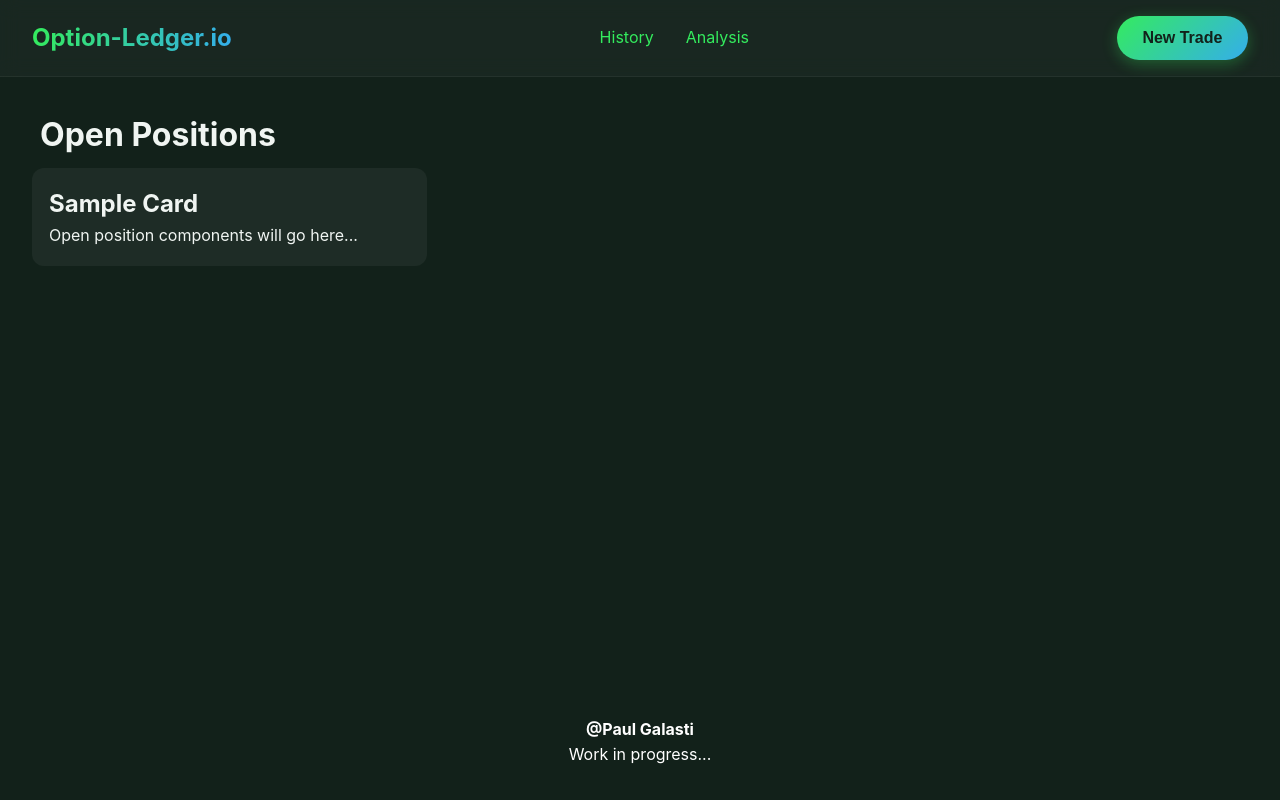
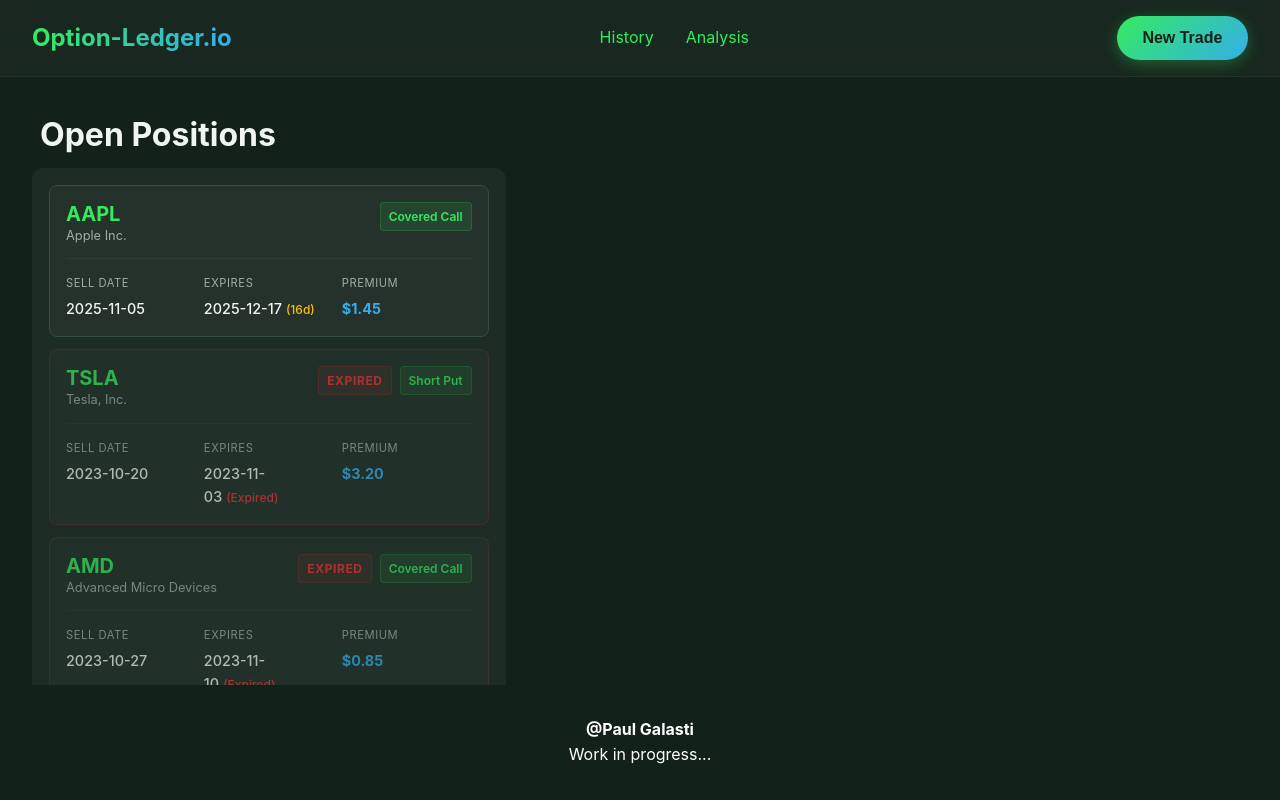
Before and after one commit to pgalasti/option-ledger, a React (Vite) app: page / in a window 1280 px wide. Built offline with nearby package versions, Linux system fonts and the light colour scheme.

Commit message:
Add open position summary with dummy data. May need to move around new trade button

```diff
--- a/src/components/OpenPositions.jsx
+++ b/src/components/OpenPositions.jsx
@@ -1,12 +1,15 @@
-import React from 'react';
+import PositionSummary from './PositionSummary';
+import { positions } from '../dummyData';
 
 const OpenPositions = () => {
+
     return (
         <div>
             <h1 style={{ marginLeft: '0.5rem' }}>Open Positions</h1>
             <div className="card card-open-positions" style={{ marginTop: '0.5rem' }}>
-                <h2>Sample Card</h2>
-                <p>Open position components will go here...</p>
+                {positions.map(position => (
+                    <PositionSummary key={position.id} position={position} />
+                ))}
             </div>
         </div>
     );
--- /dev/null
+++ b/src/components/PositionSummary.jsx
@@ -0,0 +1,45 @@
+import React from 'react';
+
+const PositionSummary = ({ position }) => {
+    const { symbol, name, type, sellDate, expirationDate, priceSold } = position;
+
+    const daysUntil = Math.floor((new Date(expirationDate) - new Date()) / (1000 * 60 * 60 * 24));
+    const isExpired = daysUntil < 0;
+
+    return (
+        <div className={`position-summary-card ${isExpired ? 'expired' : ''}`}>
+            <div className="position-header">
+                <div className="position-symbol-group">
+                    <h3 className="position-symbol">{symbol}</h3>
+                    <span className="position-name">{name}</span>
+                </div>
+                <div className="badges-container">
+                    {isExpired && <span className="badge-expired">EXPIRED</span>}
+                    <div className="position-type-badge">{type}</div>
+                </div>
+            </div>
+
+            <div className="position-details-grid">
+                <div className="detail-item">
+                    <span className="detail-label">Sell Date</span>
+                    <span className="detail-value">{sellDate}</span>
+                </div>
+                <div className="detail-item">
+                    <span className="detail-label">Expires</span>
+                    <span className="detail-value">
+                        {expirationDate}
+                        <span className={`days-remaining ${isExpired ? 'expired-text' : ''}`}>
+                            ({isExpired ? 'Expired' : `${daysUntil}d`})
+                        </span>
+                    </span>
+                </div>
+                <div className="detail-item">
+                    <span className="detail-label">Premium</span>
+                    <span className="detail-value price">${priceSold.toFixed(2)}</span>
+                </div>
+            </div>
+        </div>
+    );
+};
+
+export default PositionSummary;
--- /dev/null
+++ b/src/dummyData.js
@@ -0,0 +1,48 @@
+// Will remove this after I add new trade functionality and persist to at least local storage
+export const positions = [
+    {
+        id: 1,
+        symbol: 'AAPL',
+        name: 'Apple Inc.',
+        type: 'Covered Call',
+        sellDate: '2025-11-05',
+        expirationDate: '2025-12-17',
+        priceSold: 1.45
+    },
+    {
+        id: 2,
+        symbol: 'TSLA',
+        name: 'Tesla, Inc.',
+        type: 'Short Put',
+        sellDate: '2023-10-20',
+        expirationDate: '2023-11-03',
+        priceSold: 3.20
+    },
+    {
+        id: 3,
+        symbol: 'AMD',
+        name: 'Advanced Micro Devices',
+        type: 'Covered Call',
+        sellDate: '2023-10-27',
+        expirationDate: '2023-11-10',
+        priceSold: 0.85
+    },
+    {
+        id: 4,
+        symbol: 'AMD',
+        name: 'Advanced Micro Devices',
+        type: 'Covered Call',
+        sellDate: '2023-10-27',
+        expirationDate: '2023-11-10',
+        priceSold: 0.85
+    },
+    {
+        id: 5,
+        symbol: 'AMD',
+        name: 'Advanced Micro Devices',
+        type: 'Covered Call',
+        sellDate: '2023-10-27',
+        expirationDate: '2023-11-10',
+        priceSold: 0.85
+    }
+];
--- a/src/modified-valley.green.css
+++ b/src/modified-valley.green.css
@@ -193,7 +193,26 @@
 }
 
 .card-open-positions {
-  width: 50%;
+  width: 60%;
+  max-height: 600px;
+  overflow-y: auto;
+  scrollbar-width: thin;
+  scrollbar-color: var(--color-primary) rgba(255, 255, 255, 0.05);
+}
+
+.card-open-positions::-webkit-scrollbar {
+  width: 8px;
+}
+
+.card-open-positions::-webkit-scrollbar-track {
+  background: rgba(255, 255, 255, 0.05);
+  border-radius: 4px;
+}
+
+.card-open-positions::-webkit-scrollbar-thumb {
+  background-color: var(--color-primary);
+  border-radius: 4px;
+  border: 2px solid rgba(255, 255, 255, 0.05);
 }
 
 .footer {
@@ -220,3 +239,121 @@
   flex-direction: column;
   gap: var(--spacing-md);
 }
+
+/* Position Summary Component */
+.position-summary-card {
+  background: rgba(255, 255, 255, 0.03);
+  border: 1px solid var(--color-border);
+  border-radius: 8px;
+  padding: 1rem;
+  margin-bottom: 0.75rem;
+  transition: all var(--transition-fast);
+}
+
+.position-summary-card:hover {
+  background: rgba(255, 255, 255, 0.06);
+  border-color: var(--color-primary);
+  transform: translateY(-2px);
+}
+
+.position-header {
+  display: flex;
+  justify-content: space-between;
+  align-items: flex-start;
+  margin-bottom: 1rem;
+  border-bottom: 1px solid rgba(255, 255, 255, 0.05);
+  padding-bottom: 0.75rem;
+}
+
+.position-symbol-group {
+  display: flex;
+  flex-direction: column;
+}
+
+.position-symbol {
+  font-size: 1.25rem;
+  font-weight: 700;
+  color: var(--color-primary);
+  line-height: 1.2;
+}
+
+.position-name {
+  font-size: 0.8rem;
+  color: var(--color-text-muted);
+}
+
+.position-type-badge {
+  font-size: 0.75rem;
+  padding: 0.25rem 0.5rem;
+  border-radius: 4px;
+  background: rgba(52, 235, 94, 0.1);
+  color: var(--color-primary);
+  border: 1px solid rgba(52, 235, 94, 0.2);
+  font-weight: 600;
+}
+
+.badges-container {
+  display: flex;
+  gap: 0.5rem;
+  align-items: center;
+}
+
+.badge-expired {
+  font-size: 0.75rem;
+  padding: 0.25rem 0.5rem;
+  border-radius: 4px;
+  background: rgba(235, 52, 52, 0.1);
+  color: #eb3434;
+  border: 1px solid rgba(235, 52, 52, 0.2);
+  font-weight: 700;
+  letter-spacing: 0.05em;
+}
+
+.position-summary-card.expired {
+  opacity: 0.7;
+  border-color: rgba(235, 52, 52, 0.2);
+}
+
+.position-summary-card.expired:hover {
+  opacity: 1;
+  border-color: #eb3434;
+}
+
+.days-remaining.expired-text {
+  color: #eb3434;
+}
+
+.position-details-grid {
+  display: grid;
+  grid-template-columns: repeat(3, 1fr);
+  gap: 0.5rem;
+}
+
+.detail-item {
+  display: flex;
+  flex-direction: column;
+}
+
+.detail-label {
+  font-size: 0.7rem;
+  color: var(--color-text-muted);
+  text-transform: uppercase;
+  letter-spacing: 0.05em;
+  margin-bottom: 0.25rem;
+}
+
+.detail-value {
+  font-size: 0.9rem;
+  font-weight: 500;
+}
+
+.days-remaining {
+  font-size: 0.75rem;
+  color: var(--color-accent);
+  margin-left: 0.25rem;
+}
+
+.detail-value.price {
+  color: var(--color-secondary);
+  font-weight: 700;
+}
```
Also changed, not shown: 1 other file (tests, documents, lock files or other folders).
